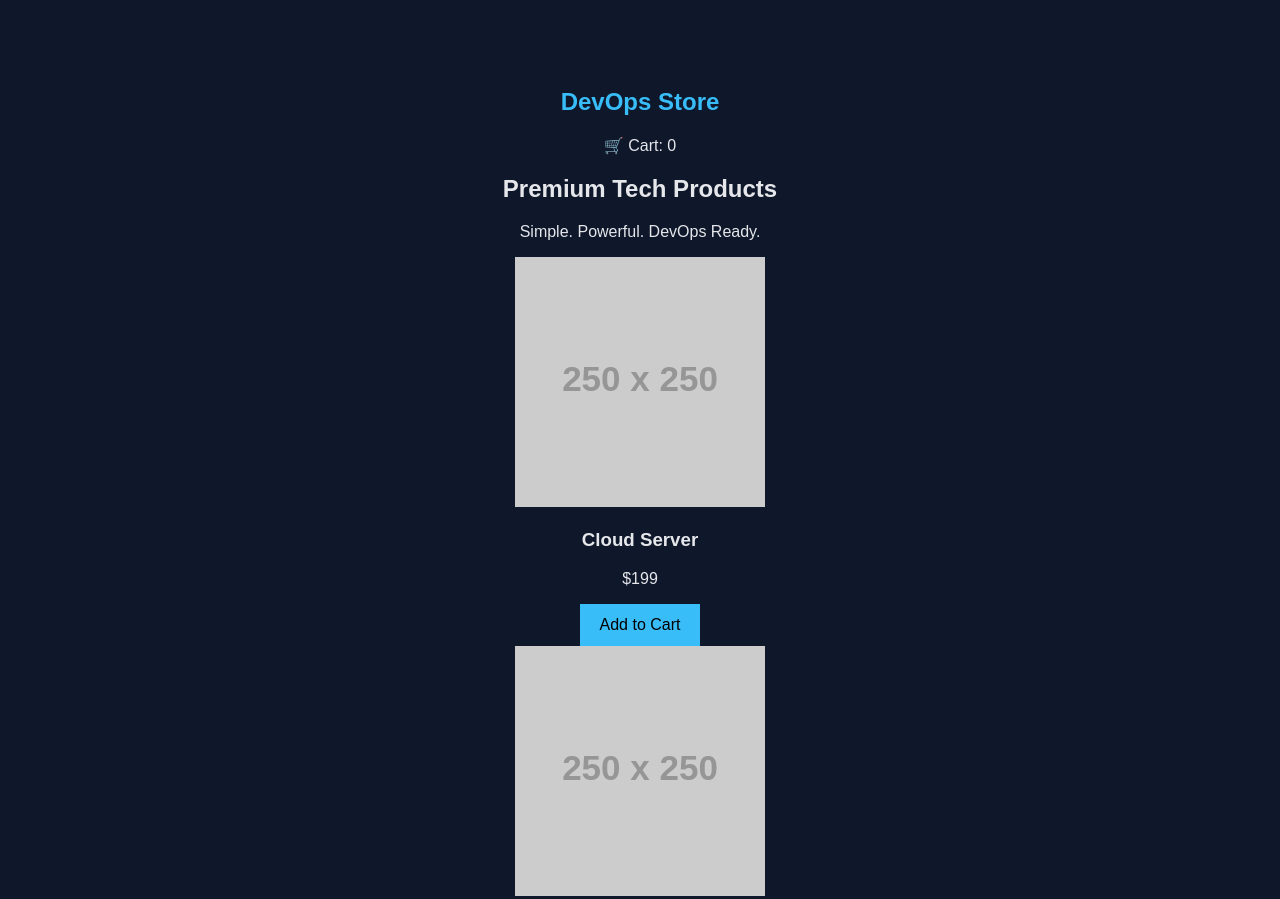
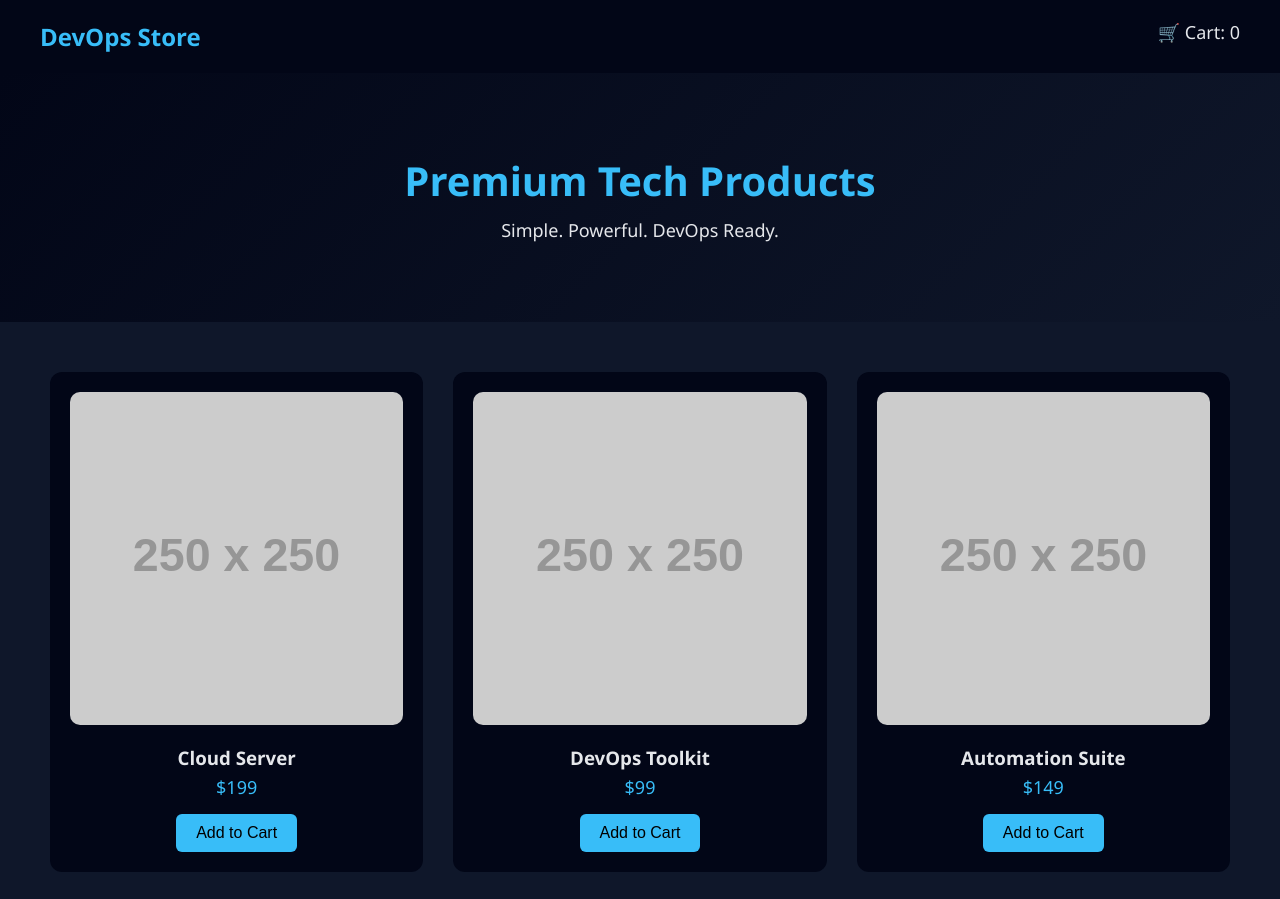
Before and after one commit to aareejan/Dev-Ops-Website, a plain HTML site: page index.html in a window 1280 px wide. Shown: the top 899 px of the page. Drawn offline with Linux system fonts and the light colour scheme; placeholder pictures from the web are drawn by us.

Commit message:
Refactor CSS styles for body and product card

```diff
--- a/style.css
+++ b/style.css
@@ -1,19 +1,93 @@
+* {
+  margin: 0;
+  padding: 0;
+  box-sizing: border-box;
+}
+
 body {
+  font-family: 'Segoe UI', sans-serif;
   background: #0f172a;
   color: #e5e7eb;
-  font-family: Arial, sans-serif;
-  text-align: center;
-  padding-top: 60px;
 }
 
-h1 {
+/* NAVBAR */
+.navbar {
+  display: flex;
+  justify-content: space-between;
+  padding: 20px 40px;
+  background: #020617;
+}
+
+.logo {
   color: #38bdf8;
 }
 
-button {
+.cart {
+  font-size: 18px;
+}
+
+/* HERO */
+.hero {
+  text-align: center;
+  padding: 80px 20px;
+  background: linear-gradient(135deg, #020617, #0f172a);
+}
+
+.hero h2 {
+  font-size: 40px;
+  color: #38bdf8;
+}
+
+.hero p {
+  margin-top: 10px;
+  font-size: 18px;
+}
+
+/* PRODUCTS */
+.products {
+  display: grid;
+  grid-template-columns: repeat(auto-fit, minmax(250px, 1fr));
+  gap: 30px;
+  padding: 50px;
+}
+
+.product-card {
+  background: #020617;
+  border-radius: 12px;
+  padding: 20px;
+  text-align: center;
+  transition: transform 0.3s;
+}
+
+.product-card:hover {
+  transform: translateY(-10px);
+}
+
+.product-card img {
+  width: 100%;
+  border-radius: 10px;
+}
+
+.product-card h3 {
+  margin: 15px 0 5px;
+}
+
+.product-card p {
+  margin-bottom: 15px;
+  color: #38bdf8;
+  font-size: 18px;
+}
+
+.product-card button {
   background: #38bdf8;
   border: none;
-  padding: 12px 20px;
+  padding: 10px 20px;
+  border-radius: 6px;
+  cursor: pointer;
   font-size: 16px;
-  cursor: pointer;
 }
+
+.product-card button:hover {
+  background: #0ea5e9;
+}
+s
```
